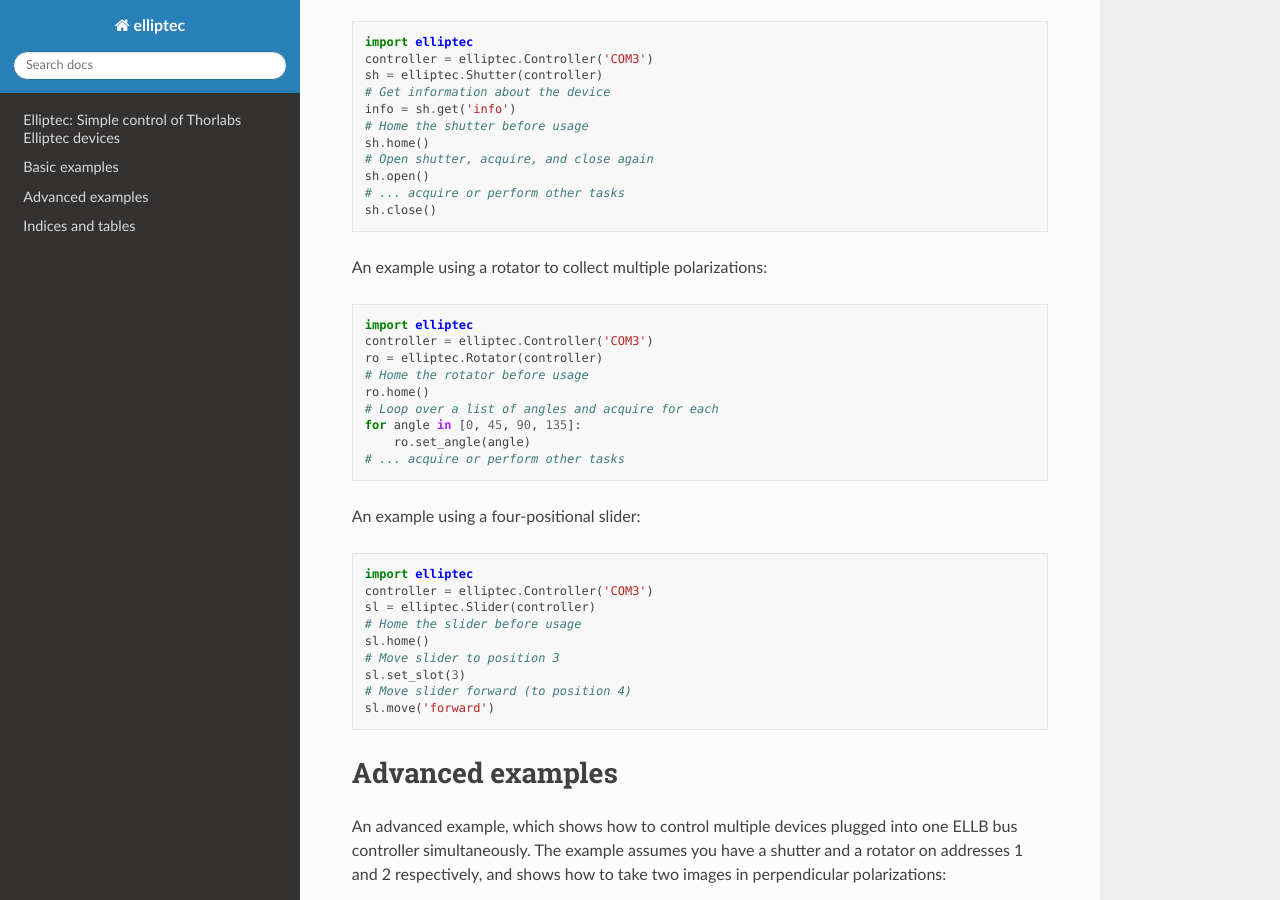
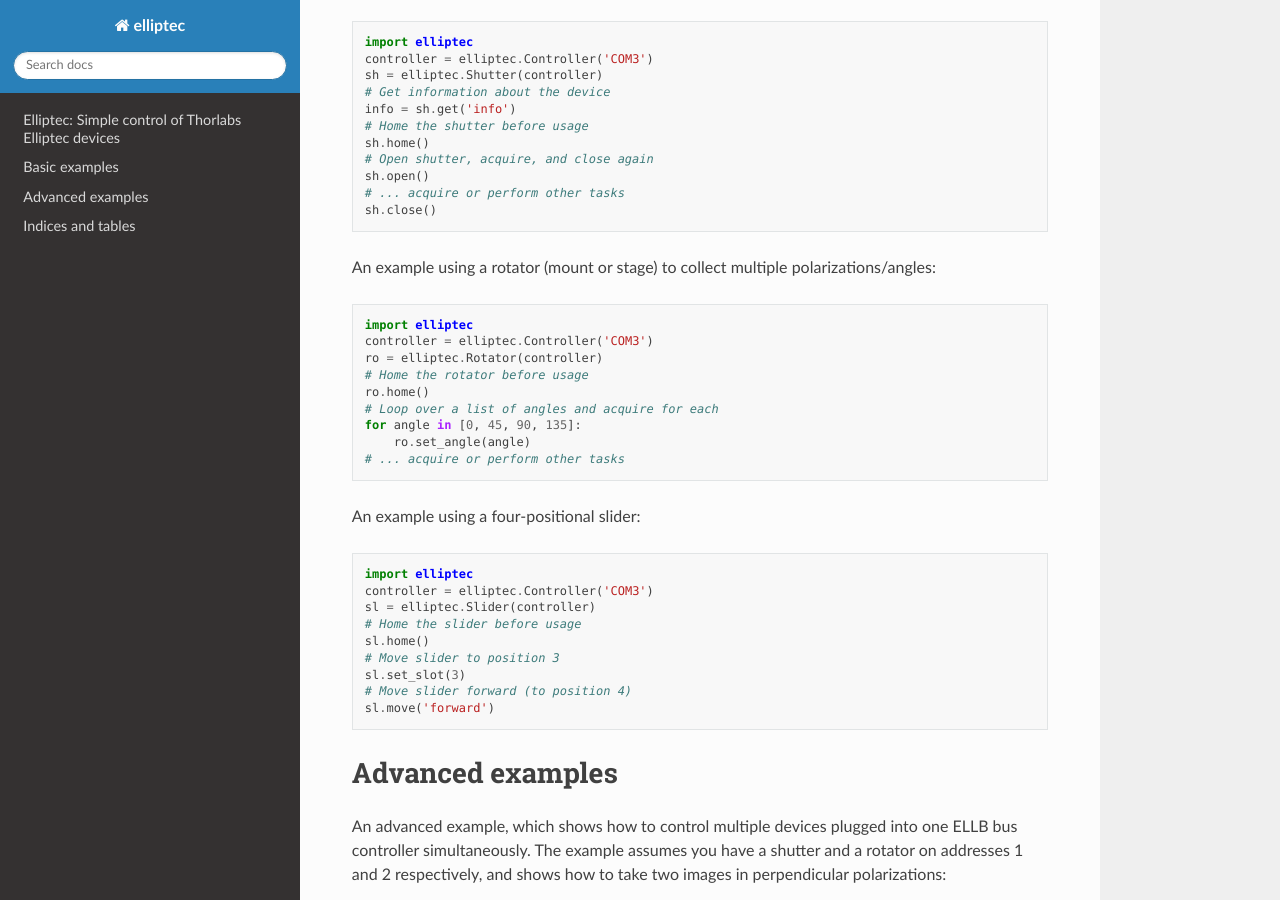
Before and after one commit to roesel/elliptec, a Sphinx documentation site: the page built from docs/source/index.rst, in a window 1280 px wide and 900 px high, scrolled down 477 px. Built offline with Sphinx 7.4.7 and the Read the Docs theme 2.0.0, drawn with Linux system fonts in a browser that asks for light colours.

Commit message:
Docs update

```diff
--- a/docs/source/index.rst
+++ b/docs/source/index.rst
@@ -31,7 +31,7 @@ A basic example, which shows how to use a shutter:
    # ... acquire or perform other tasks
    sh.close()
 
-An example using a rotator to collect multiple polarizations:
+An example using a rotator (mount or stage) to collect multiple polarizations/angles:
 
 .. code-block:: python
 
```
